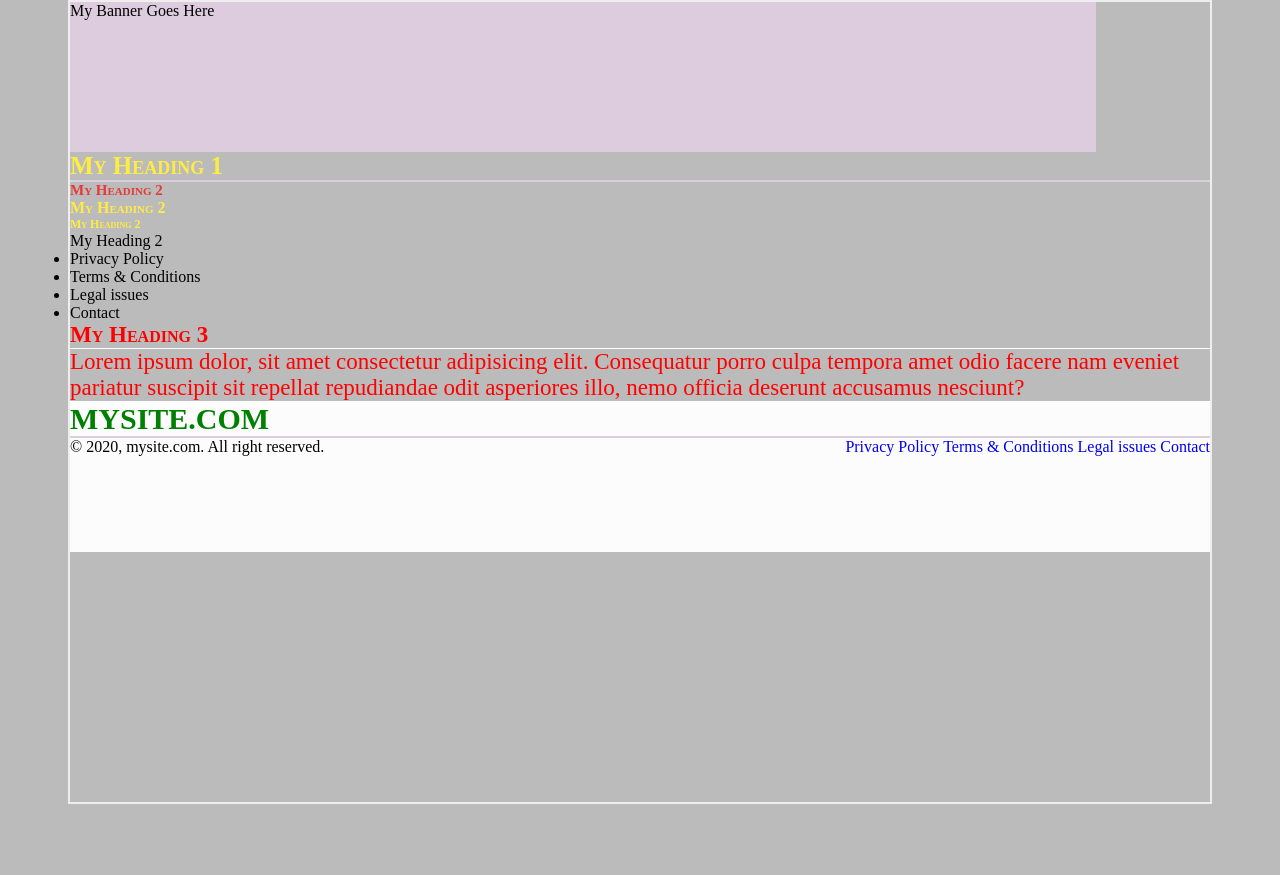
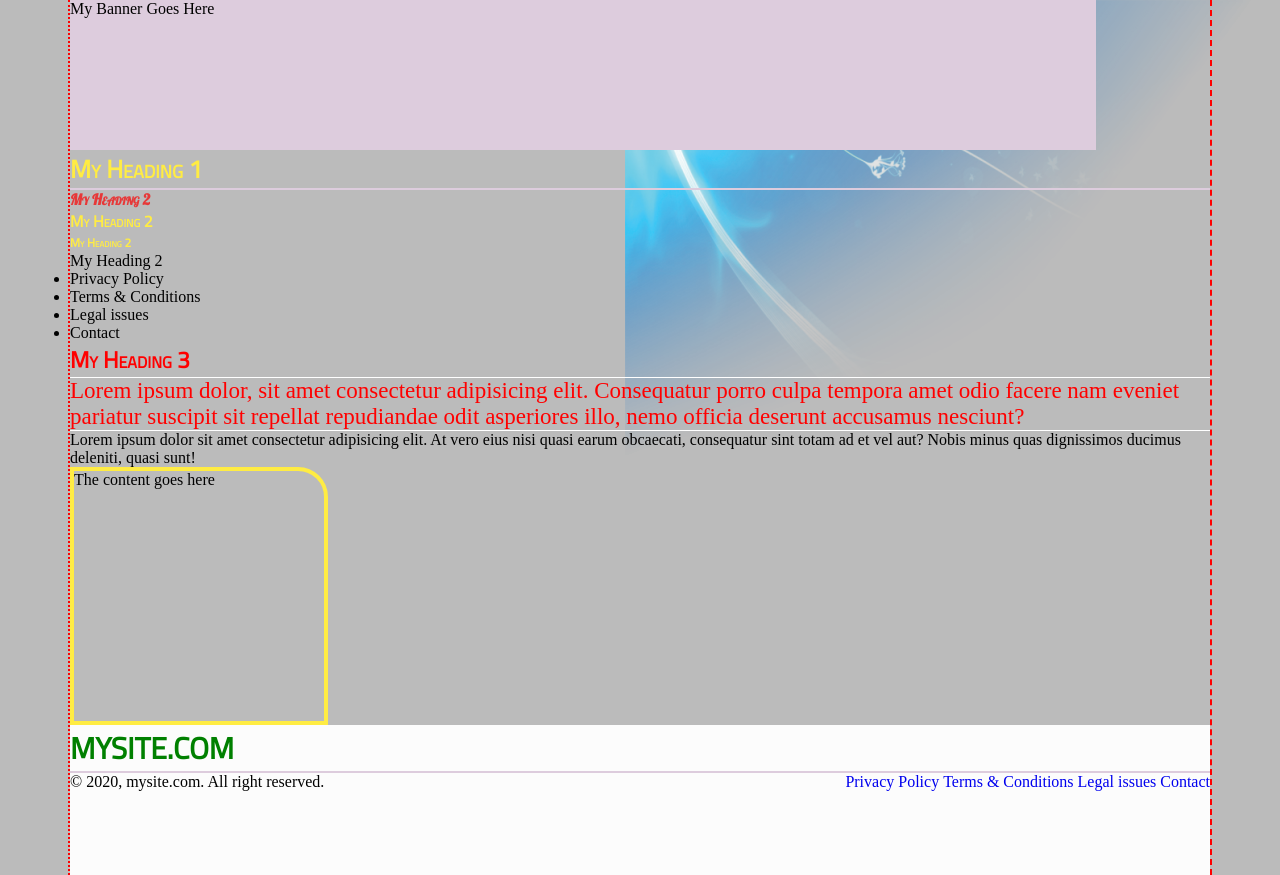
Before and after one commit to drpoudel3785/testforsectione, a plain HTML site: page cssdetails.html in a window 1280 px wide. Before the commit the page ends 804 px from the top, so only its background shows below. Drawn offline with Linux system fonts and the light colour scheme.

Commit message:
color, font, border, box model

```diff
--- a/cssdetails.html
+++ b/cssdetails.html
@@ -2,6 +2,9 @@
 <head>
     <meta charset="UTF-8">
     <link rel="stylesheet" type="text/css" href="styles/styles.css"/>
+
+    <link rel="stylesheet" href="https://fonts.googleapis.com/css?family=Titillium Web">
+    <link rel="stylesheet" href="https://fonts.googleapis.com/css?family=Lobster">
     <title>Document</title>
     <style>
         h2{color:green;}
@@ -31,6 +34,10 @@
         <p class="bbottomp">Lorem ipsum dolor, sit amet consectetur adipisicing elit. Consequatur porro culpa tempora amet odio facere nam eveniet pariatur suscipit sit repellat repudiandae odit asperiores illo, nemo officia deserunt accusamus nesciunt?</p>
 
 
+            <p>Lorem ipsum dolor sit amet consectetur adipisicing elit. At vero eius nisi quasi earum obcaecati, consequatur sint totam ad et vel aut? Nobis minus quas dignissimos ducimus deleniti, quasi sunt!</p>
+
+        <div class="box">The content goes here</div>
+
         <div id="footer">
             <h1>MYSITE.COM</h1>
             &copy; 2020, mysite.com. All right reserved.
--- a/styles/styles.css
+++ b/styles/styles.css
@@ -1,3 +1,7 @@
+/*
+@import url('https://fonts.googleapis.com/css?family=Titillium+Web');
+@import url('https://fonts.googleapis.com/css?family=Lobster');
+*/
 /* Universal Selector*/
 * {
 	margin:0px;
@@ -6,15 +10,20 @@
 
 body{
 	background-color: #bbbbbb;
+	background-image:url('../images/bg.png');
+	background-repeat: no-repeat;
+	background-position: top right;
+	background-attachment: fixed;
 }
 /* Grouping Selector */
 h1, h2, h3, h4, h5, h6{
+	font-family:'Titillium Web';
 	font-variant: small-caps; font-weight: bolder;
 	color:#ffec43;
 }
 /* TYPE Selector */
 h1 { font-size:25px;  border-bottom:2px solid #ddccdd;}
-h2{font-size:20px;}
+h2{font-size:20px; font-family:'Lobster';}
 h3{font-size:16px;}
 h4{font-size:12px;}
 h5{font-size:10px;}
@@ -30,7 +39,8 @@ h2  {font-size:15px; color:rgba(250,0,0, 0.7) !important;}
 #container{
 	width:1140px;
 	min-height:800px;
-	border:2px solid #eeeeee;
+	border-left:2px dotted #ff0000;
+	border-right:2px dashed #ff0000;
 	margin:auto auto;
 }
 .bbottomp{
@@ -46,3 +56,10 @@ h2  {font-size:15px; color:rgba(250,0,0, 0.7) !important;}
 
 /* Child SElector */
 #footer > h1{font-size:30px; color:green; }
+
+.box{
+	width:250px;
+	height:250px;
+	border:4px solid #ffec43;
+	border-radius:0px 30px 0px 0px;
+}
```
